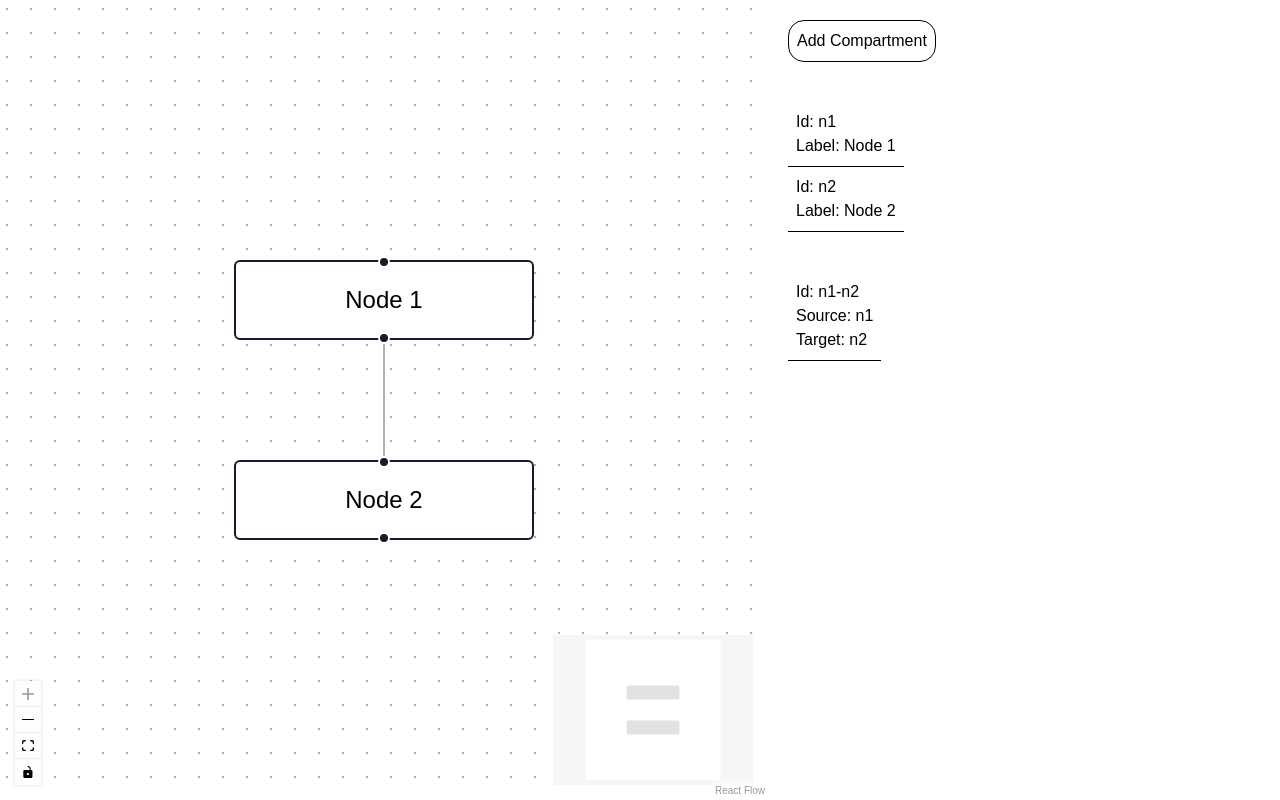
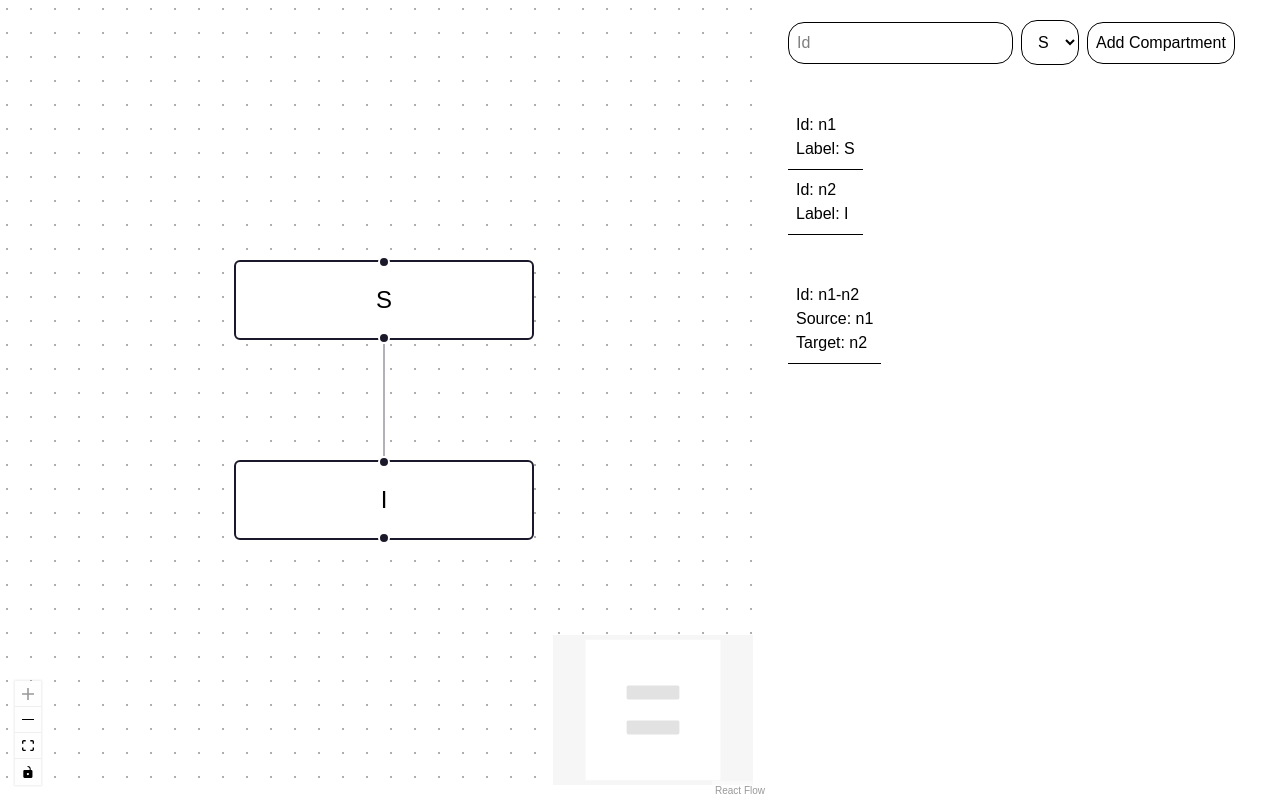
Before and after one commit to evaxliu/nodemic, a Next.js app: page / in a window 1280 px wide. Built offline with nearby package versions, Linux system fonts and the light colour scheme.

Commit message:
Form for creating compartments with id and compartment type

```diff
--- a/src/app/page.tsx
+++ b/src/app/page.tsx
@@ -1,4 +1,4 @@
-import Editor from "@/components/editor";
+import Editor from "@/components/Editor";
 
 export default function Home() {
   return (
--- a/src/components/editor.tsx
+++ b/src/components/Editor.tsx
@@ -23,8 +23,8 @@ import {
 // type NonInfectiousNode = Node<{ number: number }, 'Non-infectious'>;
 
 const initialNodes: Node[] = [
-  { id: 'n1', position: { x: 0, y: 0 }, data: { label: 'Node 1' } },
-  { id: 'n2', position: { x: 0, y: 100 }, data: { label: 'Node 2' } },
+  { id: 'n1', position: { x: 0, y: 0 }, data: { label: 'S' } },
+  { id: 'n2', position: { x: 0, y: 100 }, data: { label: 'I' } },
 ];
 const initialEdges: Edge[] = [{ id: 'n1-n2', source: 'n1', target: 'n2' }];
 
@@ -32,8 +32,17 @@ export default function Editor() {
   const [nodes, setNodes, onNodesChange] = useNodesState(initialNodes);
   const [edges, setEdges, onEdgesChange] = useEdgesState(initialEdges);
 
-  function createNewNode() {
-    setNodes(() => [...nodes, { id: crypto.randomUUID(), position: { x: 50, y: 50 }, data: { label: 'Node 1' } }])
+  function createNewNode(e: React.FormEvent<HTMLFormElement>) {
+    // Prevent the browser from reloading the page
+    e.preventDefault();
+
+    // Read the form data
+    const form = e.currentTarget;
+    const formData = new FormData(form);
+    const Id = String(formData.get("Id") ?? "");
+    const Label = formData.get("Label");
+    setNodes((nodes) => [...nodes, { id: Id, position: { x: 50, y: 50 }, data: { label: Id+"_"+Label } }]);
+    e.currentTarget.reset();
   }
 
   const onNodesDelete: OnNodesDelete = useCallback(
@@ -88,12 +97,21 @@ export default function Editor() {
         </ReactFlow>
       </div>
       <div className='flex flex-col grow items-start'>
-        <button
+        <form onSubmit={createNewNode} className='flex items-center gap-2 m-5'>
+          <input name="Id" className='border p-2 rounded-2xl' required placeholder='Id' />
+          <select name="Label" className='border p-3 rounded-2xl' required>
+            <option value="S">S</option>
+            <option value="I">I</option>
+            <option value="R">R</option>
+          </select>
+          <button type="submit" className='select-none cursor-pointer border p-2 rounded-2xl'>Add Compartment</button>
+        </form>
+        {/* <button
           onClick={() => createNewNode()}
           className='select-none cursor-pointer border m-5 p-2 rounded-2xl'
         >
           Add Compartment
-        </button>
+        </button> */}
         <div className='m-5'>
           {nodes.map((node) =>
             <div key={node.id} className='border-b p-2'>
```
